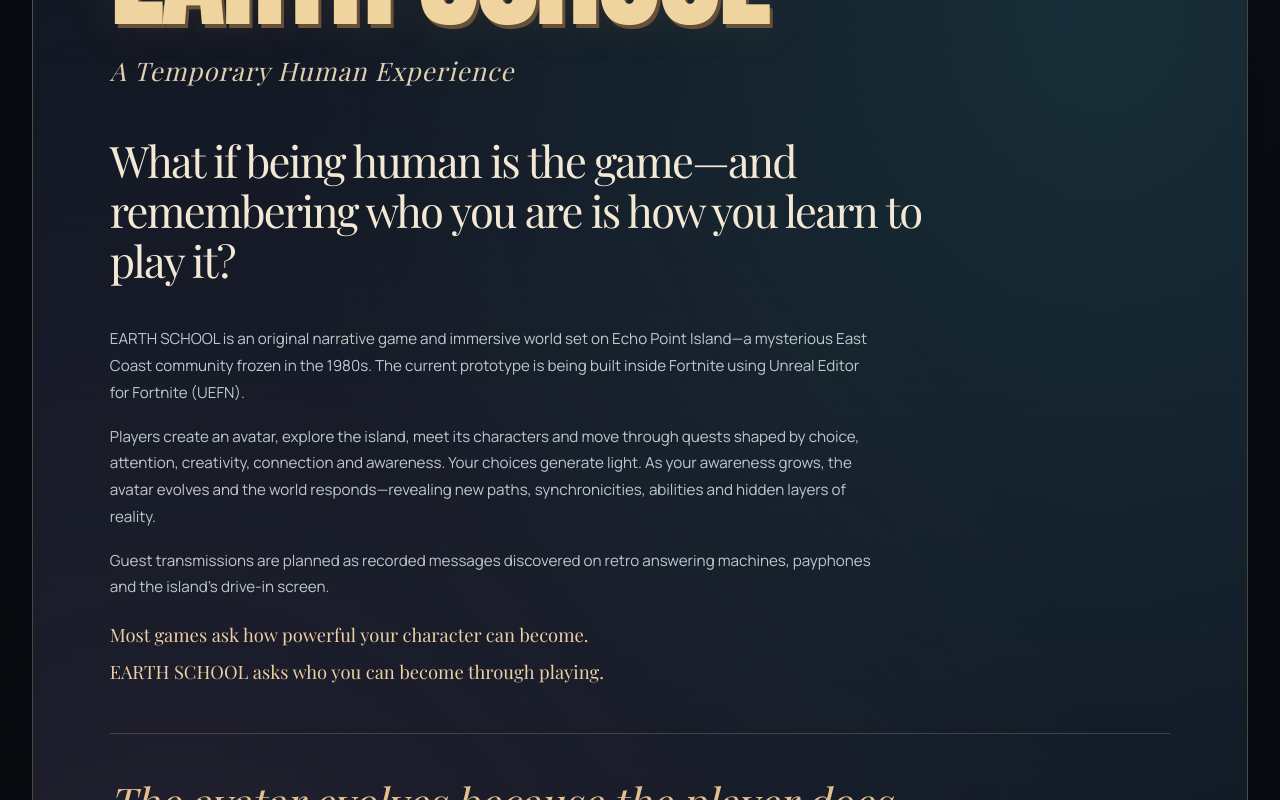
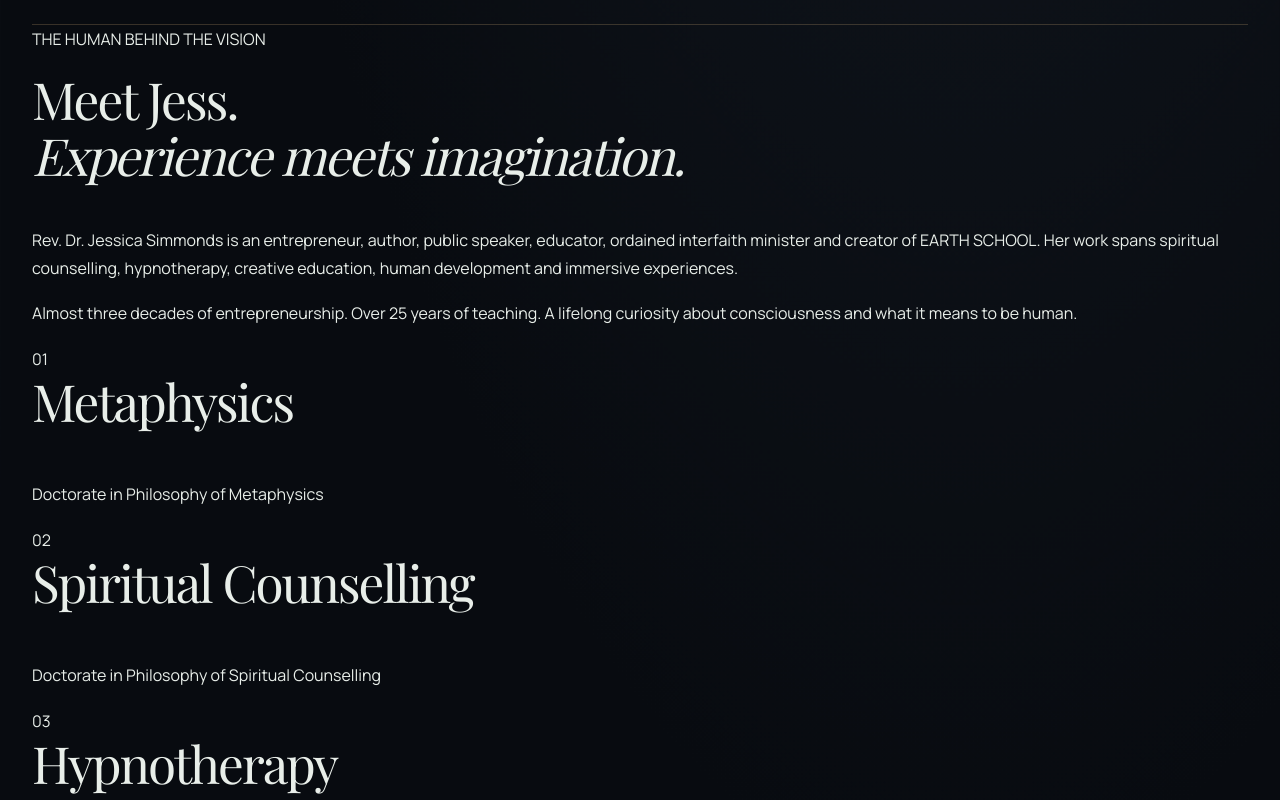
Before and after one commit to jessgoodvibesonly/jessgoodvibesonly, a Next.js app: page / in a window 1280 px wide. Shown: the part 1820-2620 px from the top of the page. Built offline with nearby package versions, Linux system fonts and the light colour scheme; a web font is replaced by a local one.

Commit message:
Bring Jess credentials upfront, add multicolor hero sparkle and art showcase teaser

```diff
--- a/app/page.tsx
+++ b/app/page.tsx
@@ -104,6 +104,22 @@
   "Millionaire Mind Intensive Graduate",
 ];
 
+const featuredCredentials = [
+  { label: "Metaphysics", detail: "Doctorate in Philosophy of Metaphysics" },
+  { label: "Spiritual Counselling", detail: "Doctorate in Philosophy of Spiritual Counselling" },
+  { label: "Hypnotherapy", detail: "Clinical Hypnotherapist since 2006" },
+  { label: "Interfaith", detail: "Ordained Spiritual-Interfaith Minister" },
+  { label: "Teaching", detail: "25+ years of teaching and education" },
+  { label: "Mind & Change", detail: "CBT, NLP, meditation and neuroplasticity studies" },
+];
+
+const glitterPoints = [
+  [4,14],[8,42],[11,81],[16,7],[19,64],[24,32],[29,82],[33,16],
+  [38,56],[42,91],[46,13],[51,40],[54,76],[58,22],[61,63],[66,9],
+  [69,46],[73,83],[76,18],[79,67],[83,34],[88,7],[91,52],[95,84],
+  [10,25],[21,94],[36,37],[47,68],[64,90],[84,89],[96,16],[28,12]
+] as const;
+
 const getPillClassName = (text: string) =>
   text.length > 110 ? "pill long-pill" : "pill";
 
@@ -123,7 +139,7 @@
             <a className="nav-link" href="#mens-day-title">Events</a>
             <a className="nav-link" href="#private-sessions">Private Sessions</a>
             <a className="nav-link" href="#podcast">Podcasts</a>
-            <a className="nav-link" href="#about">About Jess</a>
+            <a className="nav-link" href="#credentials">Meet Jess</a>
             <a
               className="btn nav-booking-button"
               href={bookingUrl}
@@ -139,11 +155,12 @@
             <div className="mobile-nav-panel">
               <a href="#earth-school">EARTH SCHOOL</a>
               <a href="#guest-transmissions">Be in the Game</a>
+              <a href="#art">Art by Jess</a>
               <a href="/earth-school-mens-day">Men’s Day · November 28</a>
               <a href="/earth-school-womens-day">Women’s Day · December 5</a>
               <a href="#private-sessions">Private Sessions</a>
               <a href="#podcast">Podcasts</a>
-              <a href="#about">About Jess</a>
+              <a href="#credentials">Meet Jess</a>
               <a
                 className="btn nav-booking-button"
                 href={bookingUrl}
@@ -159,6 +176,21 @@
       </header>
       <main id="top" className="landing">
       <section className="hero glass" aria-label="Meet Jess">
+        <div className="glitter-field" aria-hidden="true">
+          {glitterPoints.map(([left, top], index) => (
+            <span
+              key={index}
+              className={`glitter-spark glitter-shade-${index % 7} ${index % 5 === 0 ? "glitter-spark-large" : ""}`}
+              style={{
+                left: `${left}%`,
+                top: `${top}%`,
+                animationDelay: `${(index * -0.37).toFixed(2)}s`,
+                animationDuration: `${3.2 + (index % 7) * 0.48}s`,
+              }}
+            />
+          ))}
+        </div>
+
         <div className="hero-copy heroTextContainer">
           <div className="heroHeader">
             <img src="/peacesymbolgold.png" className="peaceHeroLeft" alt="Peace icon" />
@@ -195,6 +227,34 @@
         </div>
       </section>
       <div className="identity-strip"><span>Games</span><span>Human Potential</span><span>Technology</span><span>Compassion</span><span>Global Impact</span></div>
+      <section id="credentials" className="credentials-spotlight" aria-labelledby="credentials-spotlight-title">
+        <div className="credentials-spotlight-header">
+          <div>
+            <p className="credentials-eyebrow">THE HUMAN BEHIND THE VISION</p>
+            <h2 id="credentials-spotlight-title">Meet Jess.<br /><em>Experience meets imagination.</em></h2>
+          </div>
+          <div className="credentials-spotlight-story">
+            <p>Rev. Dr. Jessica Simmonds is an entrepreneur, author, public speaker, educator, ordained interfaith minister and creator of EARTH SCHOOL. Her work spans spiritual counselling, hypnotherapy, creative education, human development and immersive experiences.</p>
+            <p>Almost three decades of entrepreneurship. Over 25 years of teaching. A lifelong curiosity about consciousness and what it means to be human.</p>
+          </div>
+        </div>
+        <div className="featured-credentials">
+          {featuredCredentials.map((item, index) => (
+            <article className="featured-credential" key={item.label}>
+              <span className="featured-credential-index">0{index + 1}</span>
+              <h3>{item.label}</h3>
+              <p>{item.detail}</p>
+            </article>
+          ))}
+        </div>
+        <details className="credentials-expand">
+          <summary>Explore all credentials &amp; certifications <span aria-hidden="true">↗</span></summary>
+          <ul className="credentials-full-list">
+            {credentials.map((credential) => <li key={credential}>{credential}</li>)}
+          </ul>
+        </details>
+      </section>
+
       <section className="vision-intro" aria-labelledby="vision-title"><p className="chapter-label">01 / THE VISION</p><h2 id="vision-title">Big ideas.<br /><em>Human at heart.</em></h2><div>          <p className="hero-lede">
             Visionary founder, public speaker, interfaith minister, author, and global ecosystem
             builder creating new models across AI, immersive technology, games, wellness,
@@ -292,6 +352,22 @@
         <p className="guest-transmissions-permission">This is an unpaid creative collaboration. Submitting an enquiry doesn&apos;t guarantee an appearance or grant permission to use your material. Recordings, photographs, likenesses and promotional excerpts would only be used with separately agreed written permission.</p>
       </section>
 
+      <section id="art" className="art-showcase" aria-labelledby="art-showcase-title">
+        <div className="art-showcase-visual" aria-hidden="true">
+          <span className="art-halo art-halo-one" />
+          <span className="art-halo art-halo-two" />
+          <span className="art-halo art-halo-three" />
+          <span className="art-signature-mark">✧</span>
+        </div>
+        <div className="art-showcase-copy">
+          <p className="art-showcase-eyebrow">CREATIVE EXPRESSION · ART BY JESS</p>
+          <h2 id="art-showcase-title">Art is another<br /><em>way of seeing.</em></h2>
+          <p>Before a story becomes a world, it begins with an image, a feeling, a mark on a page. Painting, making and exploring symbols are all part of my creative expression—and they live alongside the spiritual work, teaching and game design.</p>
+          <p className="art-showcase-status">A curated selection of my original artwork is being prepared for this space.</p>
+          <a className="art-showcase-link" href="#guest-transmissions">Explore the creative world of EARTH SCHOOL <span aria-hidden="true">↗</span></a>
+        </div>
+      </section>
+
       <div className="events-heading"><p className="chapter-label">02 / COME TOGETHER</p><h2>Bring the experience<br /><em>into real life.</em></h2></div>
       <div className="event-pair">
       <section className="glass section mens-day-ad" aria-labelledby="mens-day-title">
@@ -382,14 +458,7 @@
               ))}
             </ul>
           </details>
-          <details className="resume-card">
-            <summary>Credentials & Certifications</summary>
-            <ul className="credential-badges">
-              {credentials.map((item) => (
-                <li key={item} className={getPillClassName(item)}>{item}</li>
-              ))}
-            </ul>
-          </details>
+
         </div>
       </section>
 
```
